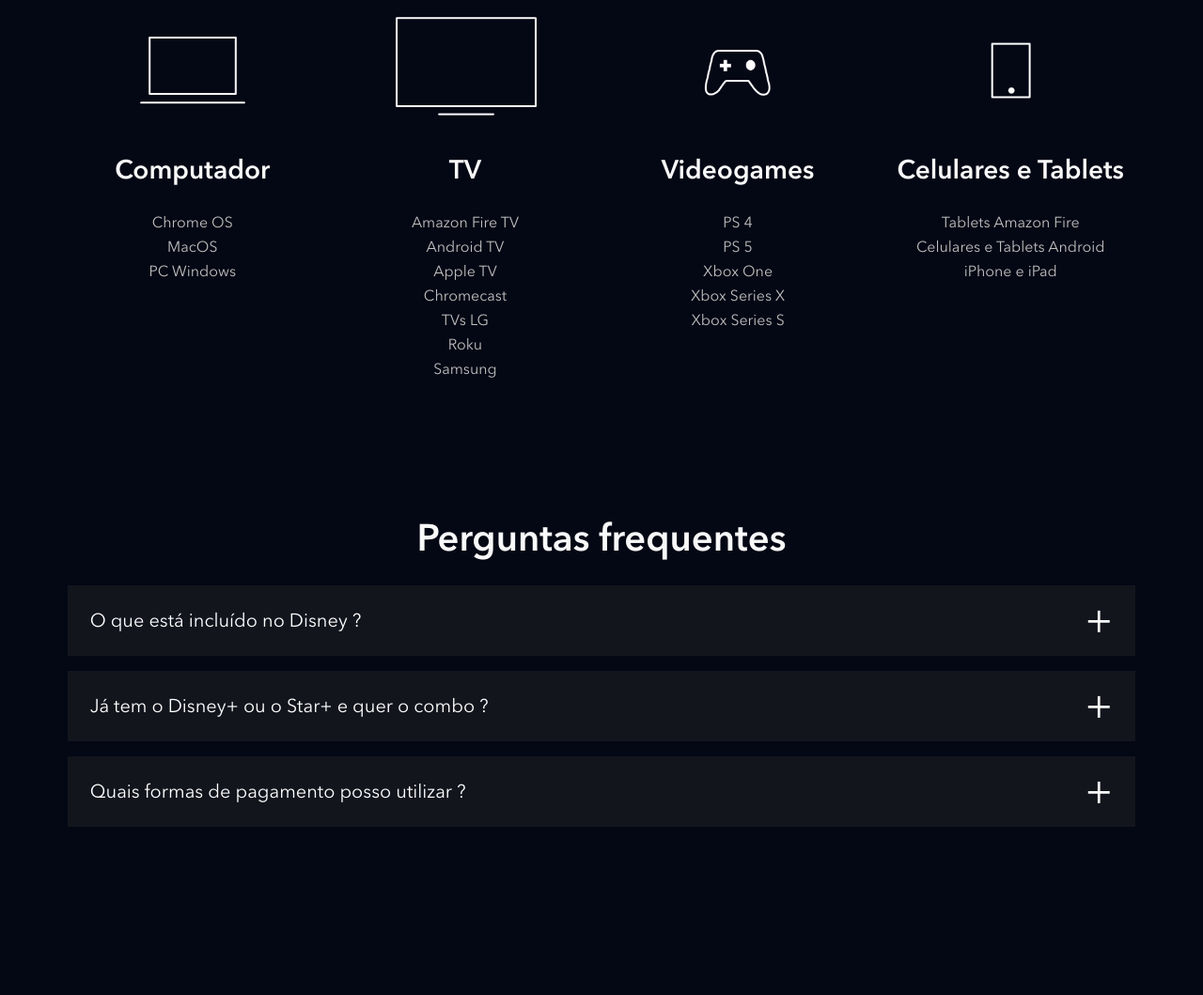
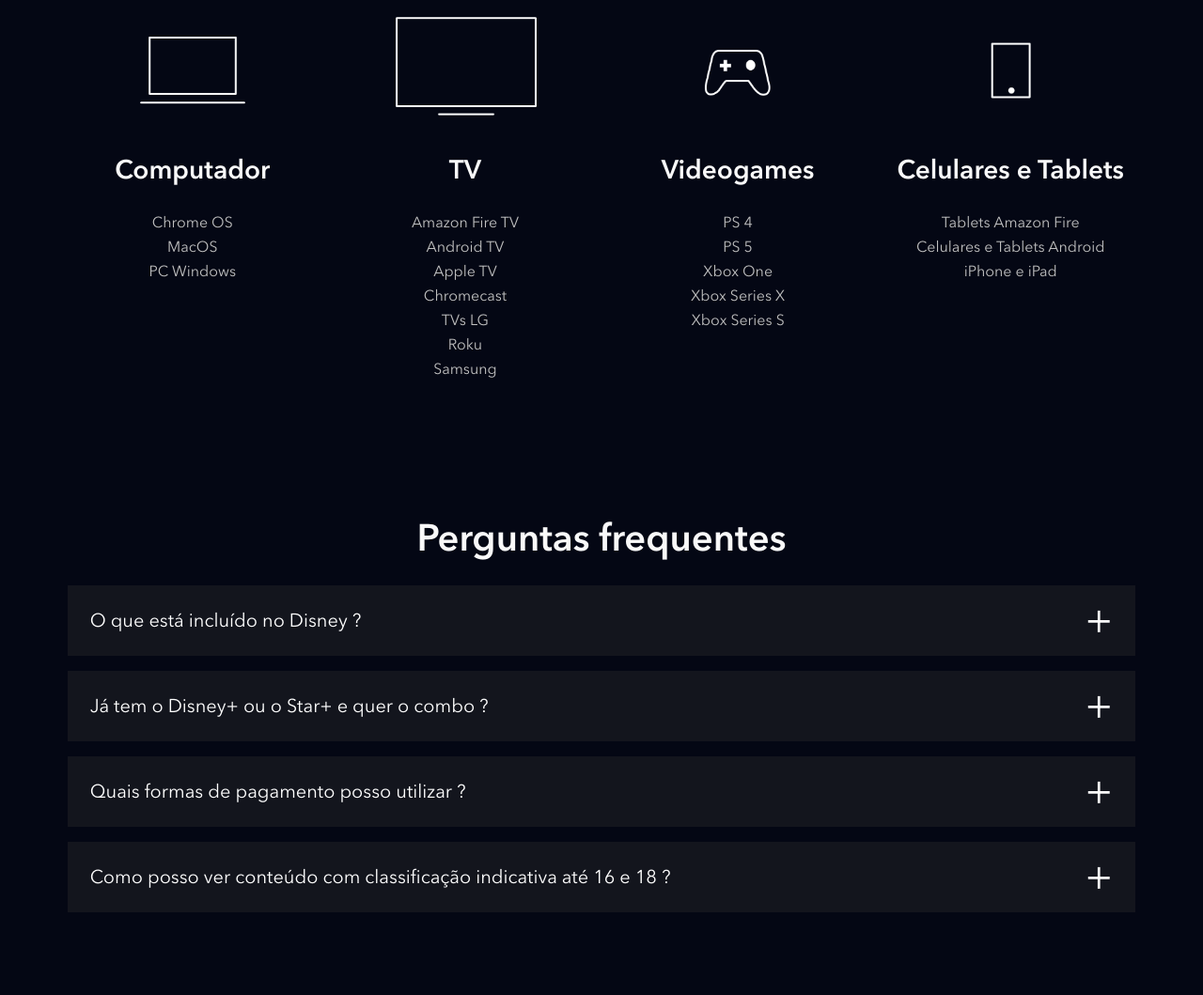
Before and after one commit to MarioHBS/landing_disney_clone, a website: page index.html in a window 1280 px wide. Shown: the part 3913-4972 px from the top of the page at 94% size. Before the commit the page ends 4881 px from the top, so only its background shows below. Drawn offline with nearby package versions, Linux system fonts and the light colour scheme; files that its build step writes are made by us from their sources; files whose address does not match are found by name.

Commit message:
aula 8: preenchendo com valores

```diff
--- a/index.html
+++ b/index.html
@@ -235,6 +235,10 @@
                     <ul>
                         <li class="text--small">Experiência de entretenimento exclusiva.</li>
                         <li class="text--small">As melhores histórias da Disney, Pixar, Marvel, Star Wars e National Geographic, tudo em um só lugar.</li>
+                        <li class="text--small">Downloads ilimitados em até 10 dispositivos compatíveis.</li>
+                        <li class="text--small">Mais de 300 títulos em 4K UHD e HDR.</li>
+                        <li class="text--small">A possibilidade de assistir em até 4 dispositivos compatíveis simultaneamente sem custo adicional.</li>
+                        <li class="text--small">IMAX Enhanced: disponível para alguns títulos da Marvel em dispositivos compatíveis com o Disney+.</li>
                     </ul>
                 </div>
             </li>
@@ -243,7 +247,16 @@
                     Já tem o Disney+ ou o Star+ e quer o combo ?
                 </div>
                 <div class="faq__questions__item__answer text--big">
-                    a resposta
+                    Ao assinar o combo+:
+                    <ul>
+                        <li class="text--small">O valor da sua assinatura existente será descontado do preço do Combo+.</li>
+                        <li class="text--small">Se você assina o plano mensal, o valor que você paga mensalmente será descontado do preço do Combo+.</li>
+                        <li class="text--small">Se você tem uma assinatura anual do Disney+ cobrada diretamente pelo Disney+, não é possível mudar para o Combo+ no momento. Entre em contato com o <a href="https://help.disneyplus.com/contact-us?redirect=false">suporte do Disney+</a> para conhecer suas opções.</li>
+                        <li class="text--small">Você vai receber um e-mail com os valores detalhados assim que finalizar o pagamento.</li>
+                        <li class="text--small">Lembre-se: você pode cancelar a assinatura quando quiser.</li>
+                    </ul>
+                    <br />
+                    No momento, apenas a assinatura mensal do Combo+ está disponível.
                 </div>
             </li>
             <li class="faq__questions__item">
@@ -251,7 +264,15 @@
                     Quais formas de pagamento posso utilizar ?
                 </div>
                 <div class="faq__questions__item__answer text--big">
-                    a resposta
+                    Você pode utilizar: cartão de débito, cartão de crédito, PayPal, Mercado Pago, e também empresas parceiras como Google Play Store, App Store da Apple; Mercado Livre e provedores locais de TV, telefonia e internet.
+                </div>
+            </li>
+            <li class="faq__questions__item">
+                <div class="faq__questions__item__question" data-faq-question>
+                    Como posso ver conteúdo com classificação indicativa até 16 e 18 ?
+                </div>
+                <div class="faq__questions__item__answer text--big">
+                    Para poder acessar o catálogo completo que inclui conteúdo com classificação indicativa até 16 e 18, todos os usuários do Disney+ na América Latina devem atualizar as configurações de controle parental do perfil. É possível restringir o conteúdo de cada perfil e também adicionar um PIN de bloqueio. Os usuários que preferirem manter a configuração atual vão continuar aproveitando o Disney+ com a classificação indicativa até 14, podendo alterá-la a qualquer momento em "Editar Perfis".
                 </div>
             </li>
         </ul>
--- a/src/styles/_faq.scss
+++ b/src/styles/_faq.scss
@@ -31,6 +31,20 @@
                 padding: 0 24px;
                 overflow: hidden;
                 transition: height, .3s ease;
+
+                ul {
+                    list-style: disc;
+                    margin-top: 16px;
+                    padding-left: 40px;
+
+                    li {
+                        margin-top: 16px;
+
+                        &:first-child {
+                            margin-top: 0;
+                        }
+                    }
+                }
             }
 
             &--is-open {
--- a/src/styles/main.scss
+++ b/src/styles/main.scss
@@ -24,6 +24,10 @@
 
     ul {
         list-style: none;
+    }
+
+    a {
+        color: #fff;
     }
 }
 
```
